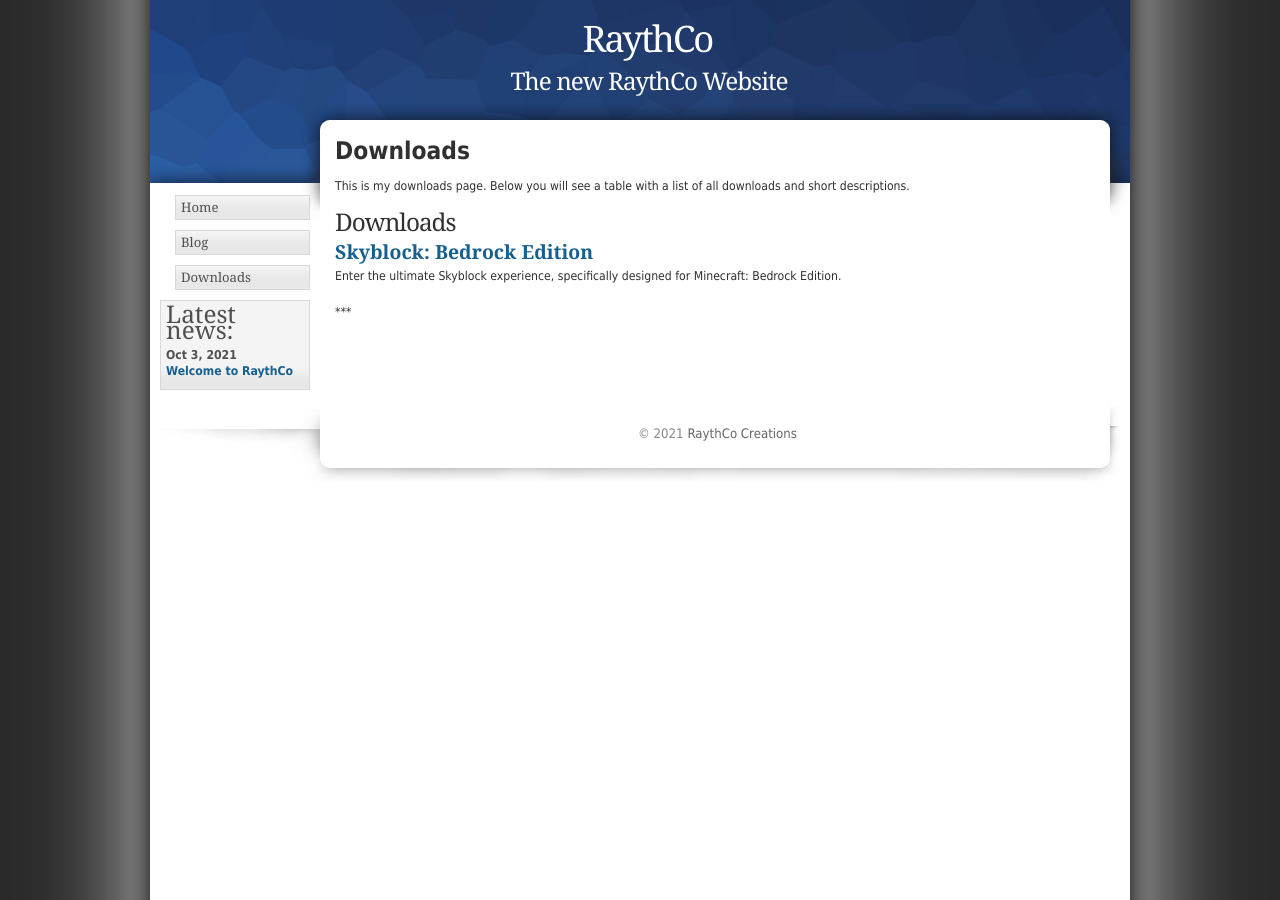
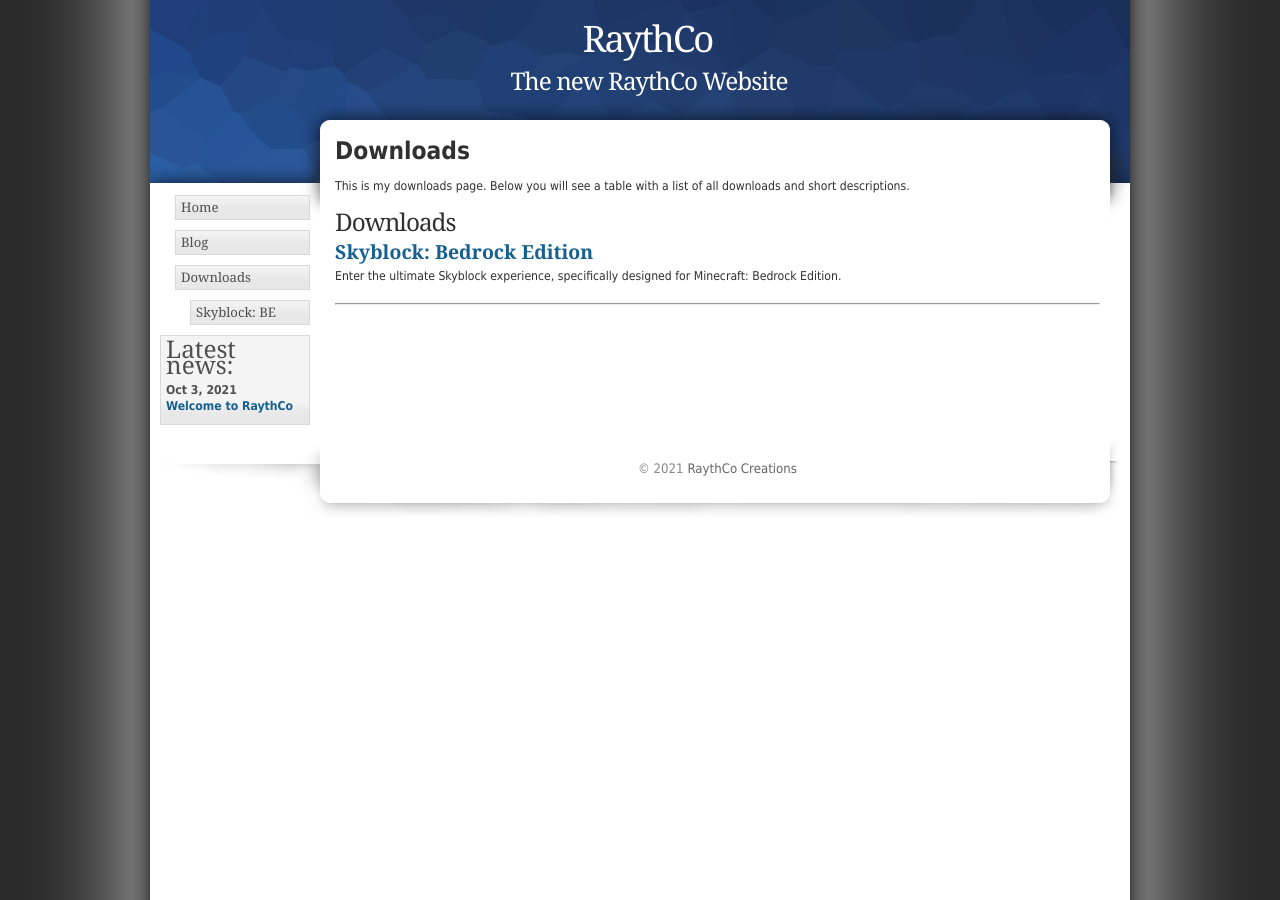
Before and after one commit to RaythCo-Creations/raythco-creations.github.io, a Jekyll site: the page built from downloads.md, in a window 1280 px wide. Built offline with Jekyll 4.4.1, drawn with Linux system fonts in a browser that asks for light colours.

Commit message:
Update navigation and downloads page

```diff
--- a/_data/nav.yml
+++ b/_data/nav.yml
@@ -7,6 +7,6 @@
         url: /blog
       - page: Downloads
         url: /downloads
-        subfolderitems:
-          page: "Skyblock: Bedrock Edition"
-          url: /downloads/skyblockbe
+        subsubfolderitems:
+          - page: "Skyblock: BE"
+            url: /downloads/skyblockbe
--- a/_layouts/downloads.html
+++ b/_layouts/downloads.html
@@ -2,10 +2,3 @@
 layout: default
 ---
 {{ content }}
-
-<h2>Downloads</h2>
-{% for item in site.data.downloads.toc2 %}
-<h3><a href="{{ item.url }}">{{ item.title }}</a></h3>
-<p>{{ item.description }}</p>
-***
-{% endfor %}
--- a/downloads.md
+++ b/downloads.md
@@ -4,3 +4,10 @@
 order: 3
 ---
 This is my downloads page. Below you will see a table with a list of all downloads and short descriptions.
+
+<h2>Downloads</h2>
+{% for item in site.data.downloads.toc2 %}
+<h3><a href="{{ item.url }}">{{ item.title }}</a></h3>
+<p>{{ item.description }}</p>
+****************
+{% endfor %}
```
